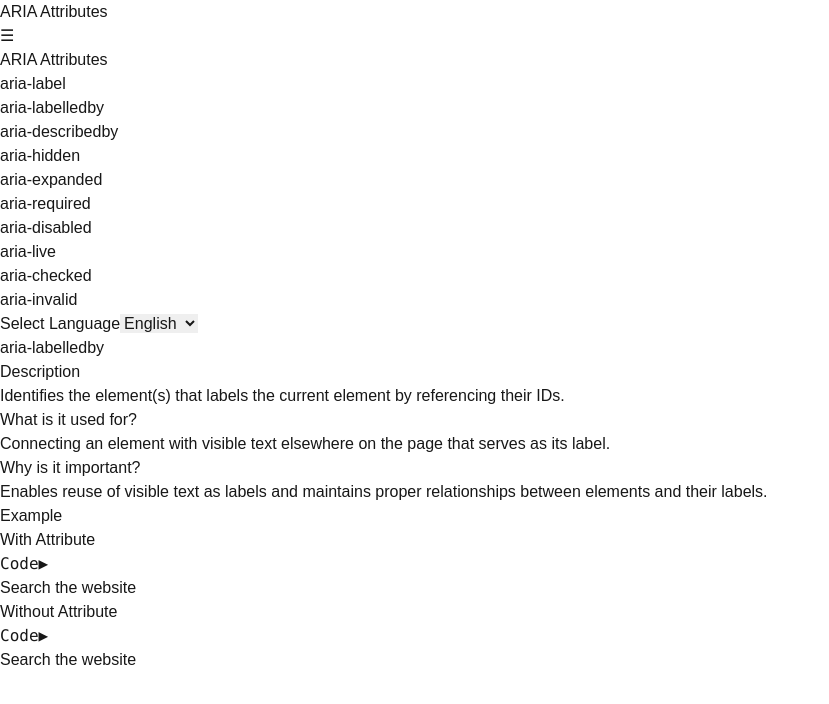
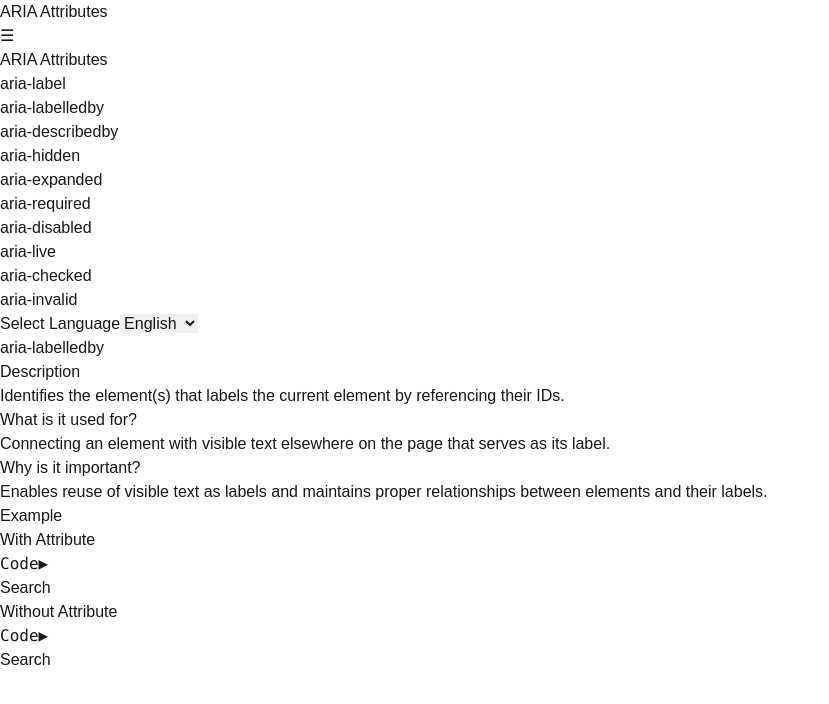
Before and after one commit to marcosignorello/accesibility-demo, a Next.js app: page / in a window 1280 px wide. Both pictures are taken after a click on the button "aria-labelledby". Shown: the top 704 px of the page, without its empty margins (0-829 px from the left). Built offline with nearby package versions, Linux system fonts and the light colour scheme.

Commit message:
Updated aria-describedby example

```diff
--- a/src/app/aria-attributes-widgets/aria-describedby/with.tsx
+++ b/src/app/aria-attributes-widgets/aria-describedby/with.tsx
@@ -35,7 +35,6 @@ export const withDescribedByWidget: AriaWidget = {
           id="username"
           aria-describedby="username-help"
         />
-
         <p id="username-help">
           {t.usernameHelp}
         </p>
--- a/src/app/aria-attributes-widgets/aria-describedby/without.tsx
+++ b/src/app/aria-attributes-widgets/aria-describedby/without.tsx
@@ -35,7 +35,6 @@ export const withoutDescribedByWidget: AriaWidget = {
       id="username"
       aria-describedby="username-help"
     />
-
     <p id="username-help">
       {t.usernameHelp}
     </p>
--- a/src/app/aria-attributes-widgets/aria-expanded/with.tsx
+++ b/src/app/aria-attributes-widgets/aria-expanded/with.tsx
@@ -51,8 +51,8 @@ export const withAriaExpandedWidget: AriaWidget = {
       <div
         id="content-panel"
       >
-        <p className="text-gray-800 mb-4">This is the expandable content section.</p>
-        <p className="text-gray-600">
+        <p>This is the expandable content section.</p>
+        <p>
           It is shown when the button is expanded and hidden when collapsed.
         </p>
       </div>
--- a/src/app/aria-attributes-widgets/aria-labelledby/with.tsx
+++ b/src/app/aria-attributes-widgets/aria-labelledby/with.tsx
@@ -5,9 +5,8 @@ import { CodeAccordion } from "../components/codeAccordion";
 // New example widget using aria-labelledby
 export const withLabelledBy: React.JSX.Element = (
   <div className="relative">
-    <span id="search-label">Search the website</span>
+    <span id="search-label">Search</span>
     <input
-      type="search"
       aria-labelledby="search-label search-description"
       className="w-full p-2 border rounded"
     />
@@ -20,10 +19,9 @@ export const withLabelledByWidget: AriaWidget = {
       code={`
   <div className="relative">
     <span id="search-label" >
-      Search the website
+      Search
     </span>
     <input
-      type="search"
       aria-labelledby="search-label"
     />
   </div>`}
--- a/src/app/aria-attributes-widgets/aria-labelledby/without.tsx
+++ b/src/app/aria-attributes-widgets/aria-labelledby/without.tsx
@@ -5,9 +5,8 @@ import { CodeAccordion } from "../components/codeAccordion";
 // New example widget using aria-labelledby
 const withoutLabelledBy: React.JSX.Element = (
   <div className="relative">
-    <span id="search-label">Search the website</span>
+    <span id="search-label">Search</span>
     <input
-      type="search"
       className="w-full p-2 border rounded"
     />
   </div>
@@ -19,11 +18,9 @@ export const withoutLabelledByWidget: AriaWidget = {
       code={`
   <div className="relative">
     <span id="search-label" >
-      Search the website
+      Search
     </span>
-    <input
-      type="search"
-    />
+    <input />
   </div>`}
     />
   ),
```
Lines whose indentation alone changed are shown as unchanged.
